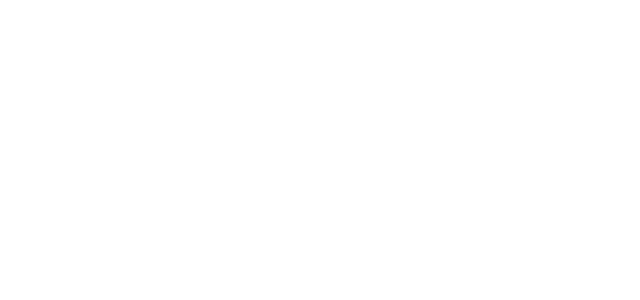
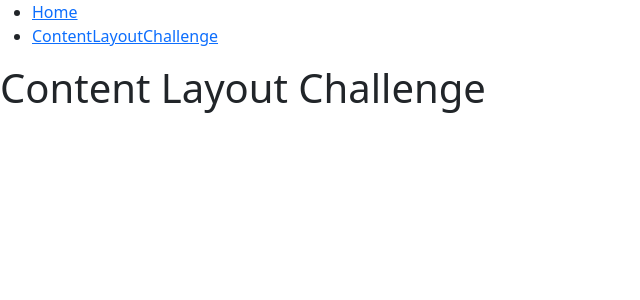
Before and after one commit to workingwebsites/ooohContent-Layout-Challenge, a React (Create React App) app: page /content-layout in a window 1280 px wide. Before the commit this address had no page. Shown: the top 300 px of the page, without its empty margins (0-640 px from the left). Built offline with nearby package versions, Linux system fonts and the light colour scheme.

Commit message:
Path to content layout

```diff
--- a/src/index.js
+++ b/src/index.js
@@ -15,7 +15,7 @@
       <Routes>
         <Route path="/" element={<Layout />}>
           <Route index element={<Home />} />
-          <Route path="contentlayoutchallenge" element={<ContentLayoutChallenge />} />
+          <Route path="content-layout" element={<ContentLayoutChallenge />} />
         </Route>
       </Routes>
     </BrowserRouter>
```
